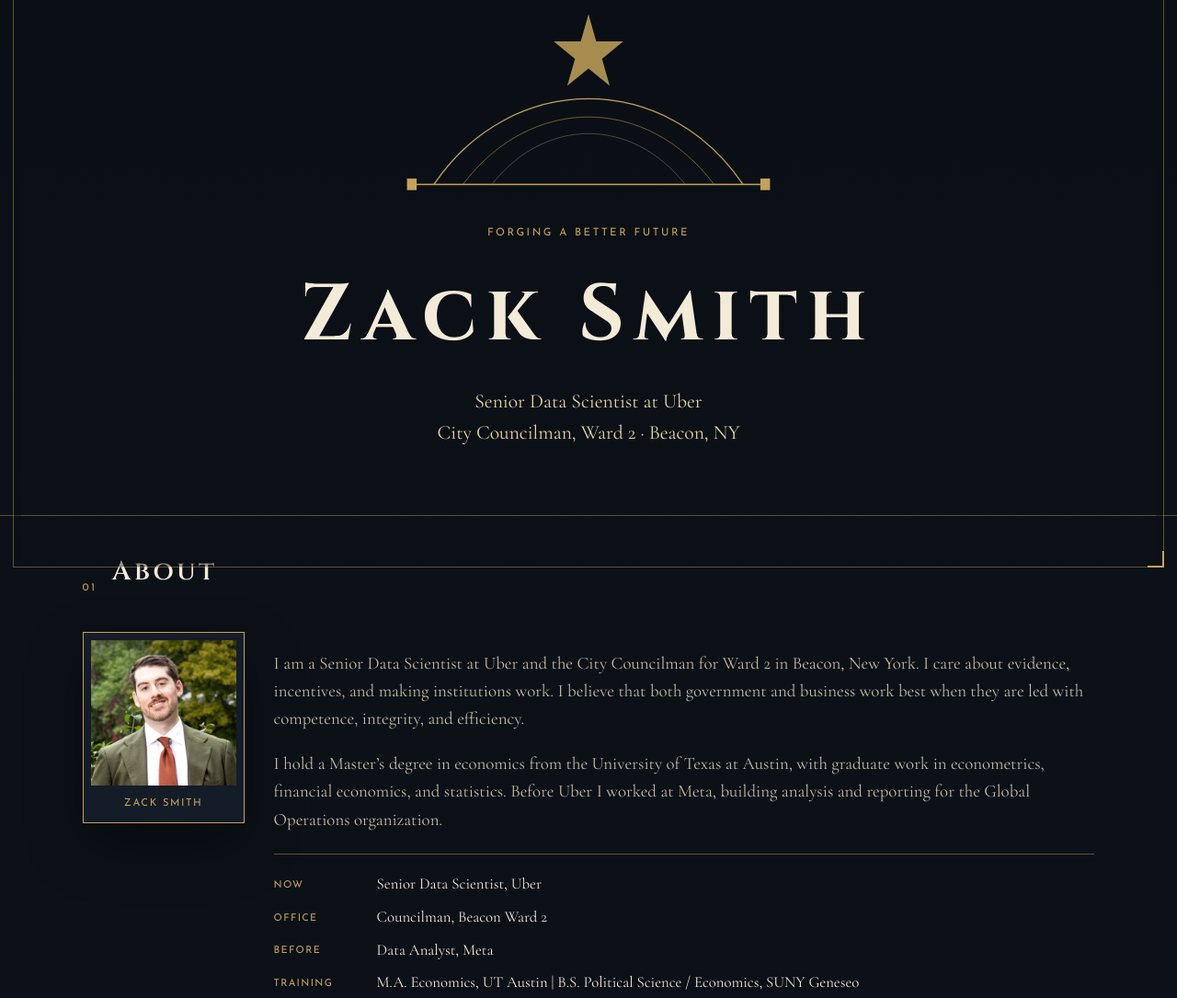
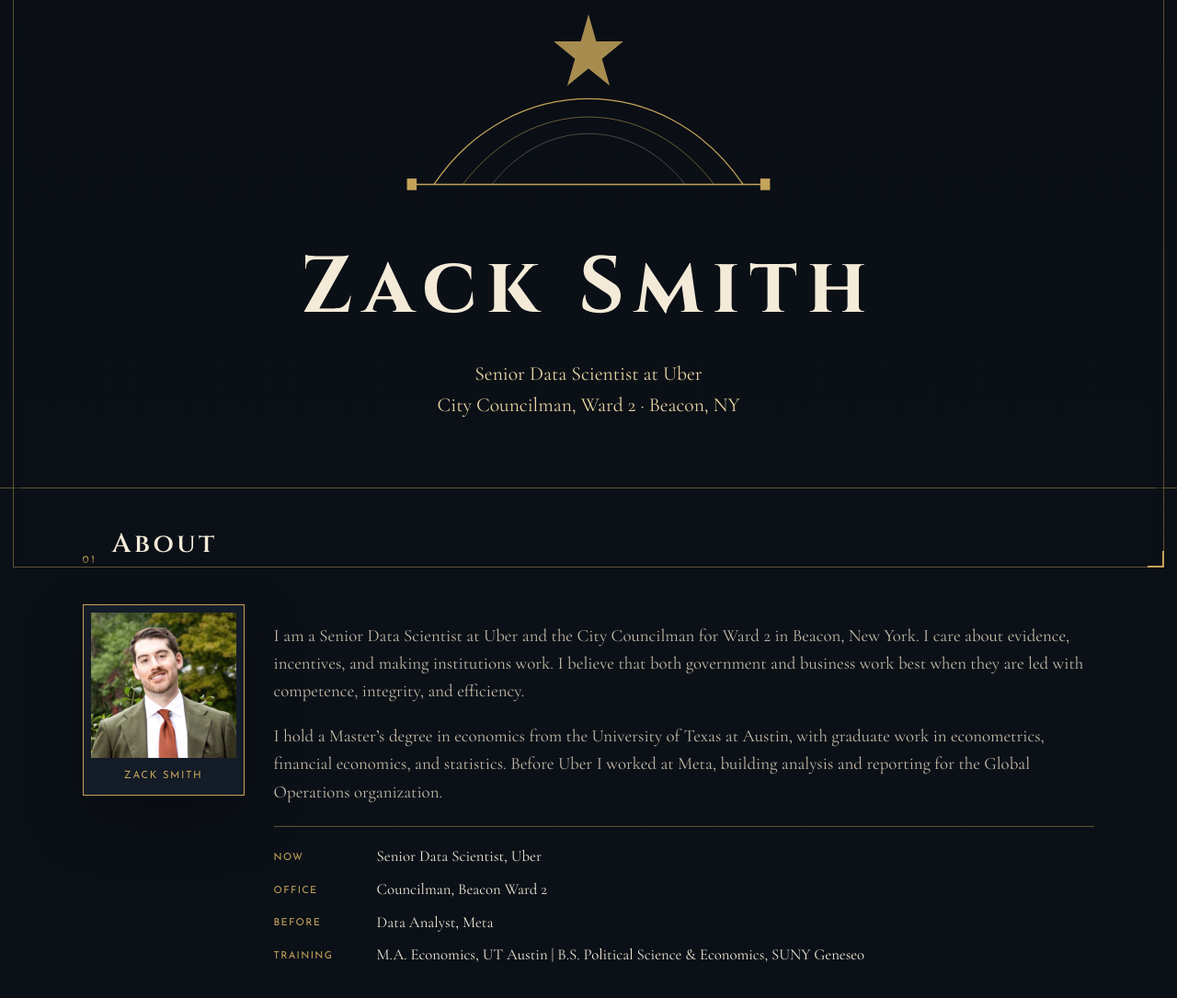
Before and after one commit to ZSmith-Analytics/personal, a plain HTML site: page personal_website/index.html in a window 1280 px wide. Shown: the part 169-1254 px from the top of the page at 92% size. Drawn offline with nearby package versions, Linux system fonts and the light colour scheme; no server answers.

Commit message:
Small edits

```diff
--- a/personal_website/index.html
+++ b/personal_website/index.html
@@ -44,7 +44,6 @@
               <rect x="378" y="182" width="10" height="12" fill="#c4a35a" />
             </svg>
           </div>
-          <p class="eyebrow">Forging a better future</p>
           <h1>Zack Smith</h1>
           <p class="hero-roles">Senior Data Scientist at Uber<br />City Councilman, Ward 2 · Beacon, NY</p>
         </div>
@@ -80,7 +79,7 @@
                 <li><span>Now</span> Senior Data Scientist, Uber</li>
                 <li><span>Office</span> Councilman, Beacon Ward 2</li>
                 <li><span>Before</span> Data Analyst, Meta</li>
-                <li><span>Training</span> M.A. Economics, UT Austin | B.S. Political Science / Economics, SUNY Geneseo</li>
+                <li><span>Training</span> M.A. Economics, UT Austin | B.S. Political Science & Economics, SUNY Geneseo</li>
               </ul>
             </div>
           </div>
```
